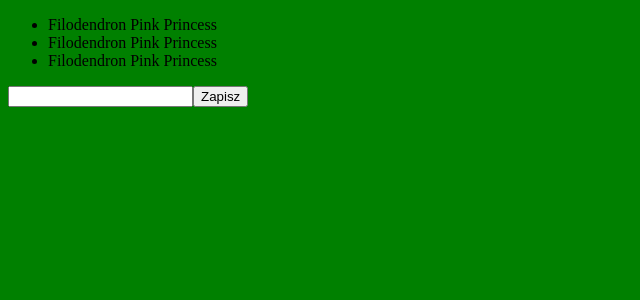
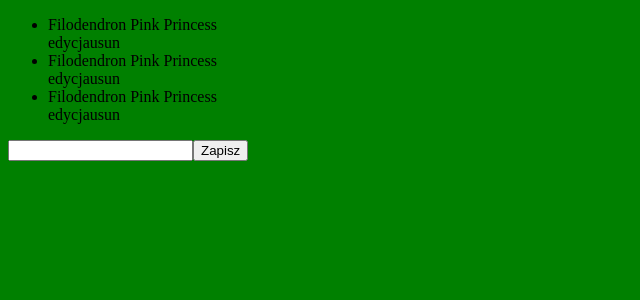
Before and after one commit to Kindziolek/Planer-ro-linny, a React (Vite) app: page / in a window 1280 px wide. Shown: the top 300 px of the page, without its empty margins (0-640 px from the left). Built offline with nearby package versions, Linux system fonts and the light colour scheme.

Commit message:
delete plant

```diff
--- a/src/App.jsx
+++ b/src/App.jsx
@@ -1,21 +1,14 @@
-import styles from './App.module.css'
-import PlantListContainer from './containers/PlantListContainer'
-import PlantFormContainer from './containers/PlantFormContainer'
-import data from './plants.json'
-import { useState } from 'react'
-
+import styles from "./App.module.css";
+import PlantListContainer from "./containers/PlantListContainer";
+import PlantFormContainer from "./containers/PlantFormContainer";
 
 function App() {
-  const [plants, setPlants] = useState(data)
-  const onSend = (plant) => {
-    setPlants([...plants,plant])
-  }
   return (
     <div>
-      <PlantListContainer plants={plants}></PlantListContainer>
-      <PlantFormContainer onSend={onSend}></PlantFormContainer>
+      <PlantListContainer />
+      <PlantFormContainer />
     </div>
-  )
+  );
 }
 
-export default App
+export default App;
--- a/src/components/PlantListItem.jsx
+++ b/src/components/PlantListItem.jsx
@@ -1,5 +1,22 @@
-function PlantListItem({name}) {
-    return <div>{name}</div>
+import { useCallback } from "react";
+
+function PlantListItem({ id, name, onDrop, onEdit }) {
+  const edit = useCallback(() => {
+    onEdit(id);
+  }, [id]);
+  const drop = useCallback(() => {
+    onDrop(id);
+  }, [id]);
+
+  return (
+    <div>
+      {name}
+      <div>
+        <span onClick={edit}>edycja</span>
+        <span onClick={drop}>usun</span>
+      </div>
+    </div>
+  );
 }
 
-export default PlantListItem
+export default PlantListItem;
--- a/src/containers/PlantFormContainer.jsx
+++ b/src/containers/PlantFormContainer.jsx
@@ -1,26 +1,26 @@
-function PlantFormContainer({
-    onSend
-}) {
+import usePlants from "../hooks/usePlants";
+
+function PlantFormContainer() {
+  const { onSend } = usePlants();
+
   const onSubmit = (event) => {
     event.preventDefault();
     const formData = new FormData(event.currentTarget);
-        const plant={
-            name:formData.get('name')
-        }
-        onSend(plant)
-    }
+    const plant = {
+      name: formData.get("name"),
+    };
+    onSend(plant);
+  };
 
   return (
     <form onSubmit={onSubmit}>
       <input name="name"></input>
       <button>Zapisz</button>
     </form>
-    )
+  );
 }
 
-export default PlantFormContainer
-
-
+export default PlantFormContainer;
 
 // name: "Filodendron Pink Princess",
 //         dateOfPurchase: "10.10.2021",
--- a/src/containers/PlantListContainer.jsx
+++ b/src/containers/PlantListContainer.jsx
@@ -1,17 +1,26 @@
-import PlantListItem from '../components/PlantListItem';
-import styles from './PlantListContainer.module.css';
+import { useCallback } from "react";
+import PlantListItem from "../components/PlantListItem";
+import usePlants from "../hooks/usePlants";
+import styles from "./PlantListContainer.module.css";
 
+function PlantListContainer() {
+  const { plants, onDrop } = usePlants();
 
+  const onEdit = useCallback((id) => {}, [plants]);
 
-function PlantListContainer({
-    plants
-}) {
-    const listItems = plants.map((plant => {
-    return (<li key={plant.name}><PlantListItem name={plant.name}></PlantListItem></li>
-    )}))
+  const listItems = plants.map(({ name, id }) => {
     return (
-       <ul>{listItems}</ul>
-    )
-  }
+      <li key={id}>
+        <PlantListItem
+          id={id}
+          name={name}
+          onEdit={onEdit}
+          onDrop={onDrop}
+        ></PlantListItem>
+      </li>
+    );
+  });
+  return <ul>{listItems}</ul>;
+}
 
-  export default PlantListContainer
+export default PlantListContainer;
--- /dev/null
+++ b/src/hooks/usePlants.ts
@@ -0,0 +1,21 @@
+import { useCallback, useState } from 'react'
+import data from '../plants.json'
+
+export default function usePlants() {
+    const [plants, setPlants] = useState(data)
+    const onSend = (plant) => {
+      setPlants([...plants,plant])
+    }
+
+    const onDrop = useCallback(id => {
+        setPlants(value => value.filter(element => element.id !== id))
+    }, [])
+
+    const onEdit = useCallback(id => {
+        setPlants(value => value.filter(element => element.id !== id))
+    }, [])
+
+    return {
+        onDrop, plants, onSend, onEdit
+    }
+};
--- a/src/plants.json
+++ b/src/plants.json
@@ -1,5 +1,6 @@
 [
     {
+        "id": 1,
         "name": "Filodendron Pink Princess",
         "dateOfPurchase": "10.10.2021",
         "placeOfPurchase": "Allegro",
@@ -24,6 +25,7 @@
         "observations": "Preferuje luźne, dobrze przepuszczalne podłoże."
     },
     {
+        "id": 2,
         "name": "Filodendron Pink Princess",
         "dateOfPurchase": "10.10.2021",
         "placeOfPurchase": "Allegro",
@@ -48,6 +50,7 @@
         "observations": "Preferuje luźne, dobrze przepuszczalne podłoże."
     },
     {
+        "id": 3,
         "name": "Filodendron Pink Princess",
         "dateOfPurchase": "10.10.2021",
         "placeOfPurchase": "Allegro",
```
Also changed, not shown: 1 other file (tests, documents, lock files or other folders). Lines whose indentation alone changed are shown as unchanged.
